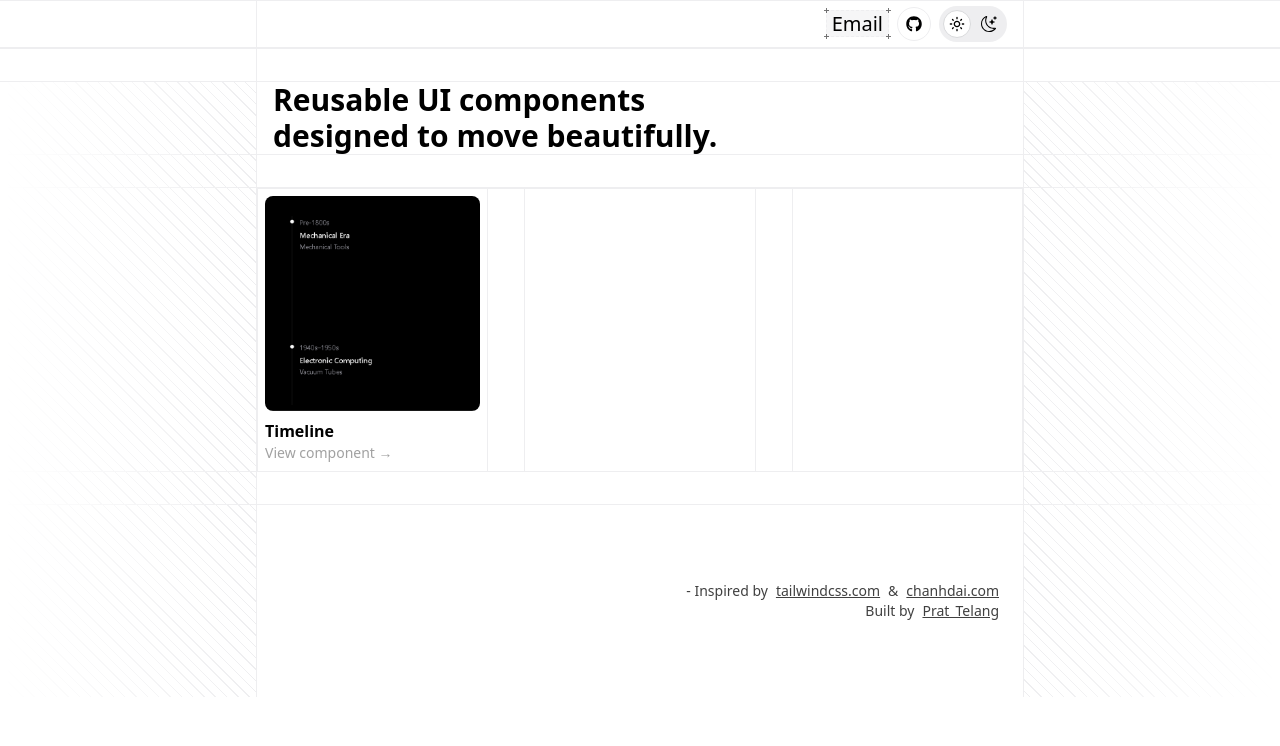
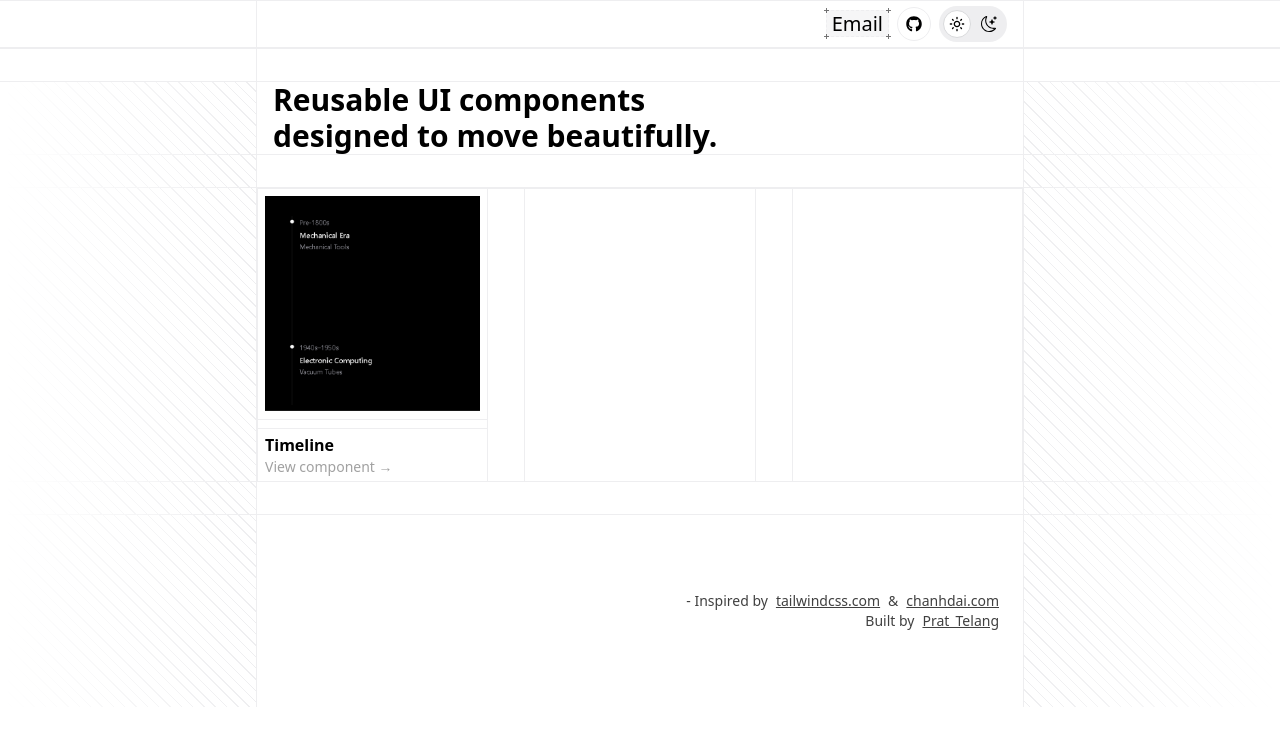
Before and after one commit to PrathamTelang/portfolio, a Next.js app: page /components in a window 1280 px wide. Shown: the top 746 px of the page. Built offline with nearby package versions, Linux system fonts and the light colour scheme.

Commit message:
Update Grid item styling for improved layout
Refines the Grid component's item layout by adjusting padding, borders, and image styling. Headings and descriptions now have consistent spacing and border separation for better visual structure.

```diff
--- a/src/app/features/portfolio/components/Grid.tsx
+++ b/src/app/features/portfolio/components/Grid.tsx
@@ -87,18 +87,18 @@ export default function Grid({ items = [] }: { items?: GridItem[] }) {
               className="hover:bg-hover transition block"
             >
               <Line />
-              <div className="p-2">
+              <div className="">
                 {item.image ? (
                   <Image
                     src={item.image}
                     alt={item.name}
                     width={400}
                     height={300}
-                    className="rounded-md mb-2"
+                    className="mb-2 p-2 border-b border-border object-cover"
                   />
                 ) : null}
-                <h3 className="font-semibold">{item.name}</h3>
-                <p className="text-sm text-neutral-400">View component →</p>
+                <h3 className="font-semibold border-t border-border pt-1 px-2">{item.name}</h3>
+                <p className="text-sm text-neutral-400 px-2 pb-1">View component →</p>
               </div>
               <Line />
             </Link>
```
